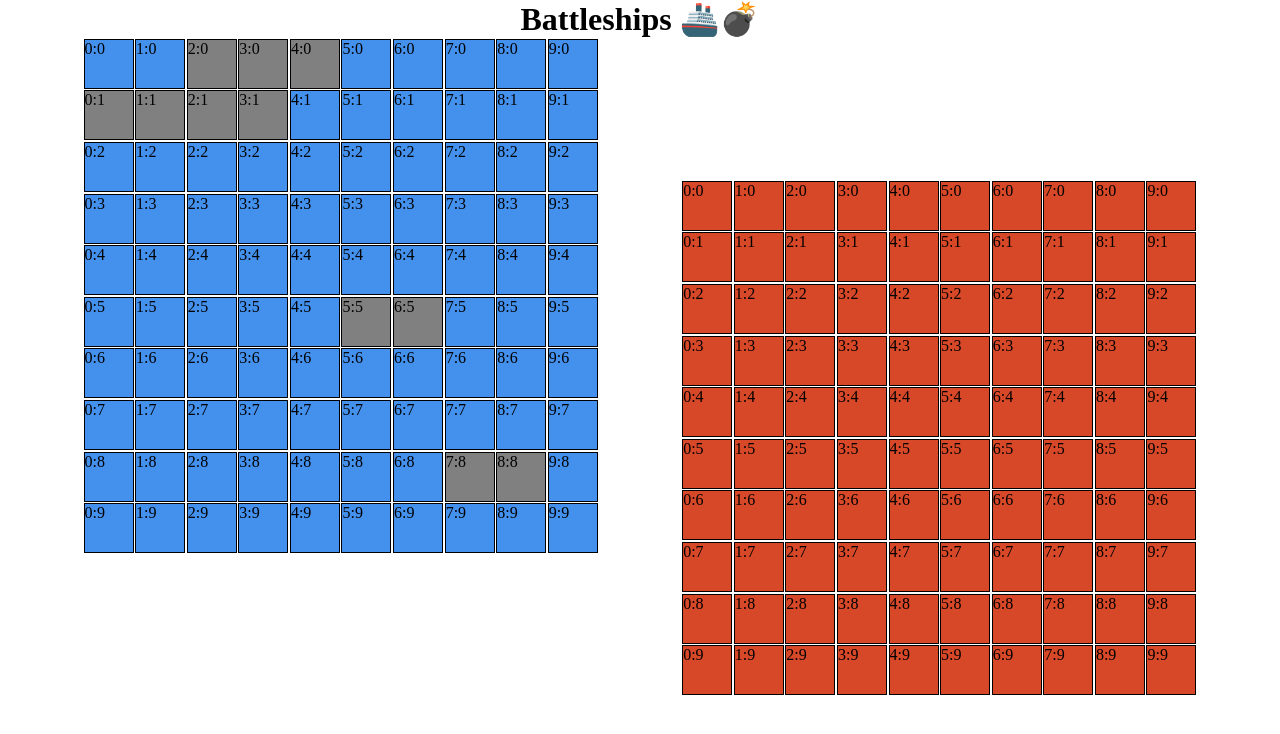
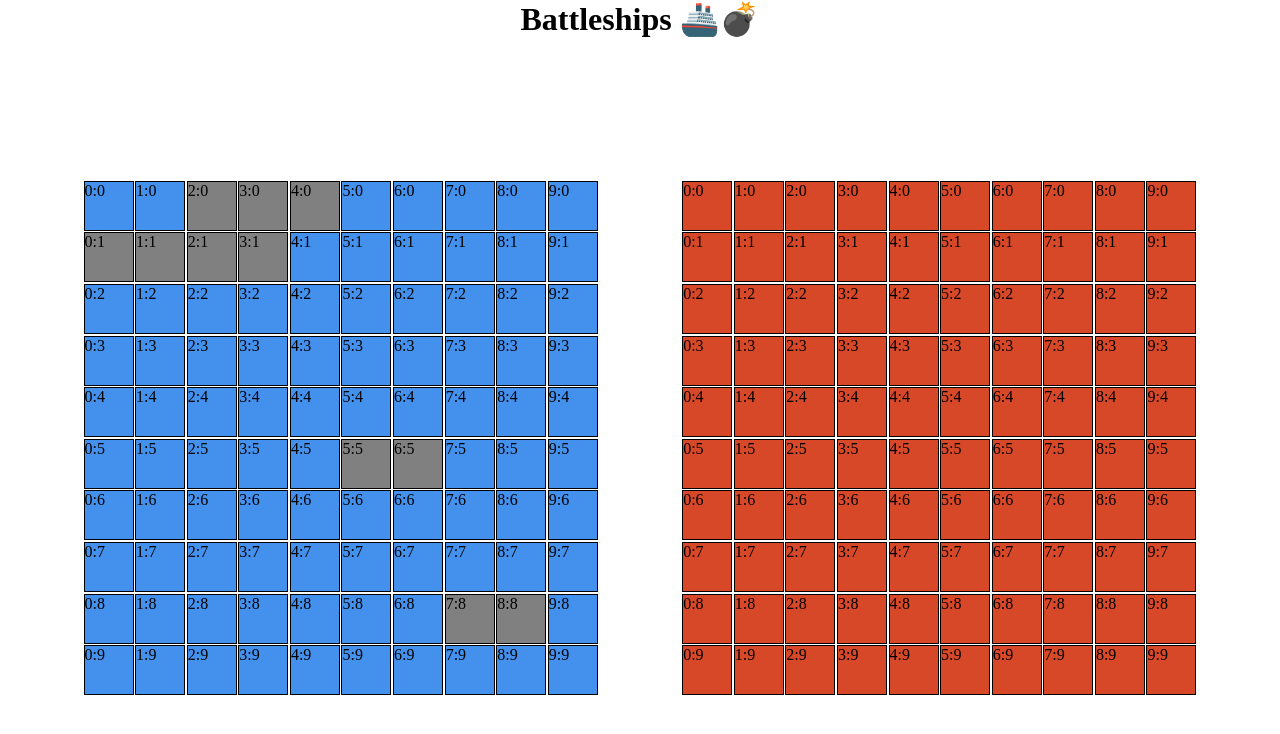
Before and after one commit to FransGPasse/Battleships_with_React_client_new, a React (Create React App) app: page /battleships in a window 1280 px wide. Shown: the top 734 px of the page. Built offline with nearby package versions, Linux system fonts and the light colour scheme; no server answers.

Commit message:
Changed from 'battleboard' to 'gameboard' so that the previous styles would work as expected.

```diff
--- a/src/components/MyGameBoard.jsx
+++ b/src/components/MyGameBoard.jsx
@@ -1,6 +1,6 @@
 export default function MyGameBoard({ myBoard }) {
 	return (
-		<div className="battleboard my-battleboard">
+		<div className="gameboard my-battleboard">
 			{myBoard.map((row, y) => (
 				<div className="row" key={y}>
 					{row.map((box, x) => {
```
